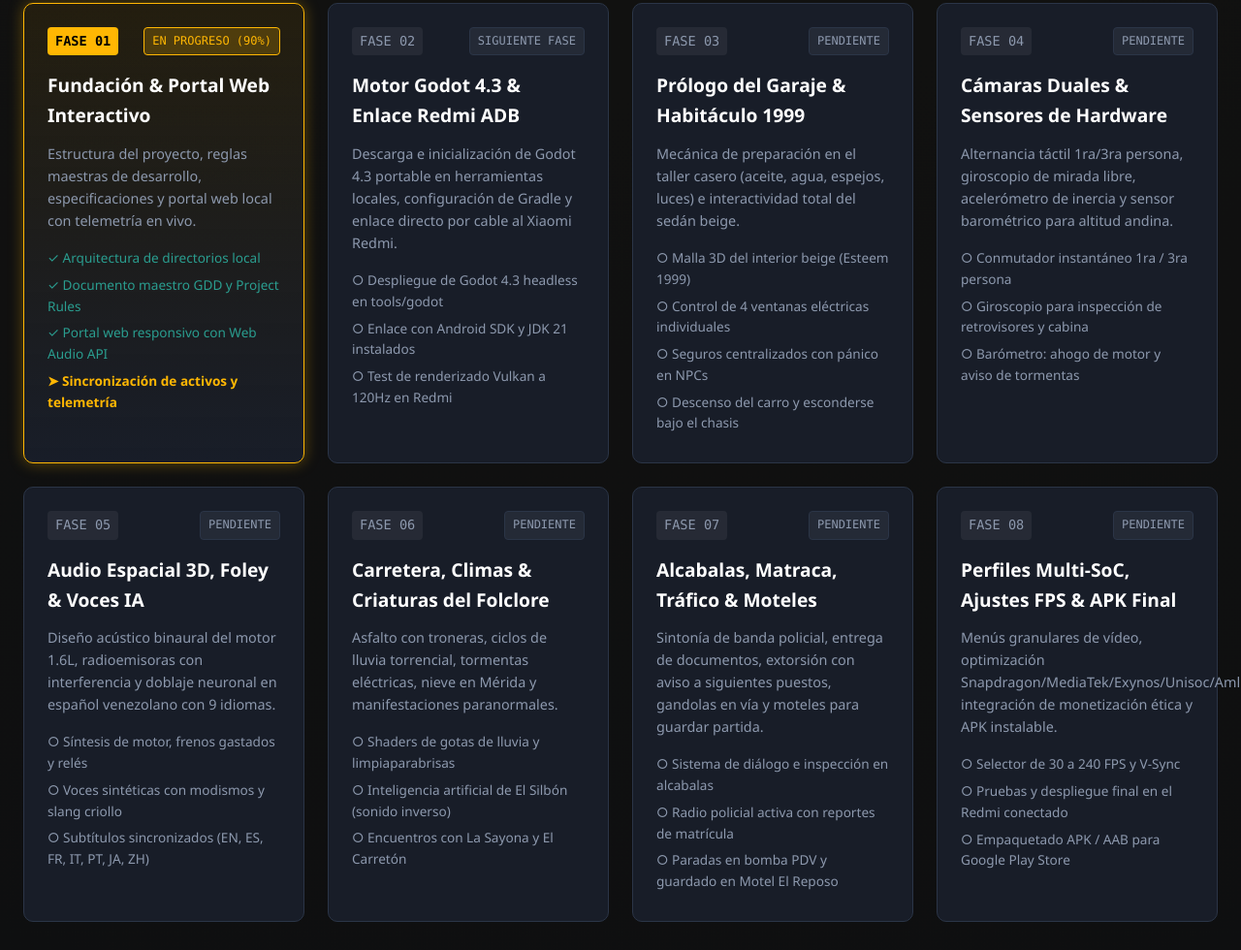
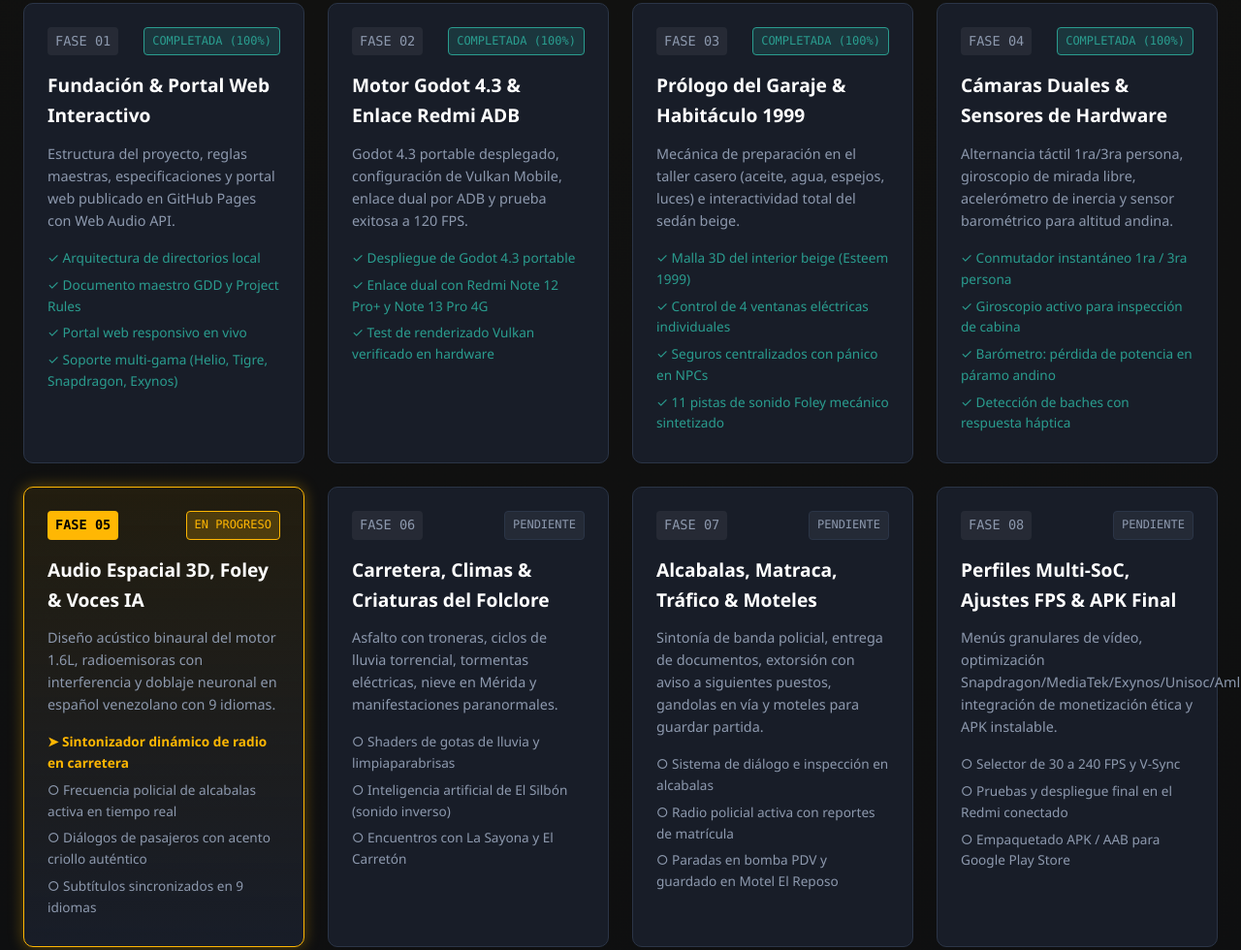
Before and after one commit to emanuelindustri-source/ruta-1999, a plain HTML site: page web/index.html in a window 1280 px wide. Shown: the part 1066-2046 px from the top of the page at 97% size. Drawn offline with Linux system fonts and the light colour scheme.

Commit message:
docs: Actualizar roadmap en vivo a Fase 5 en el portal web

```diff
--- a/web/index.html
+++ b/web/index.html
@@ -75,18 +75,18 @@
 
     <div class="roadmap-timeline">
       <!-- Fase 1 -->
-      <div class="phase-card active">
+      <div class="phase-card">
         <div class="phase-header">
           <span class="phase-num">FASE 01</span>
-          <span class="phase-status status-active">EN PROGRESO (90%)</span>
+          <span class="phase-status status-done">COMPLETADA (100%)</span>
         </div>
         <h3 class="phase-title">Fundación & Portal Web Interactivo</h3>
-        <p class="phase-desc">Estructura del proyecto, reglas maestras de desarrollo, especificaciones y portal web local con telemetría en vivo.</p>
+        <p class="phase-desc">Estructura del proyecto, reglas maestras, especificaciones y portal web publicado en GitHub Pages con Web Audio API.</p>
         <ul class="phase-tasks">
           <li class="done">✓ Arquitectura de directorios local</li>
           <li class="done">✓ Documento maestro GDD y Project Rules</li>
-          <li class="done">✓ Portal web responsivo con Web Audio API</li>
-          <li class="active">➤ Sincronización de activos y telemetría</li>
+          <li class="done">✓ Portal web responsivo en vivo</li>
+          <li class="done">✓ Soporte multi-gama (Helio, Tigre, Snapdragon, Exynos)</li>
         </ul>
       </div>
 
@@ -94,14 +94,14 @@
       <div class="phase-card">
         <div class="phase-header">
           <span class="phase-num">FASE 02</span>
-          <span class="phase-status status-pending">SIGUIENTE FASE</span>
+          <span class="phase-status status-done">COMPLETADA (100%)</span>
         </div>
         <h3 class="phase-title">Motor Godot 4.3 & Enlace Redmi ADB</h3>
-        <p class="phase-desc">Descarga e inicialización de Godot 4.3 portable en herramientas locales, configuración de Gradle y enlace directo por cable al Xiaomi Redmi.</p>
+        <p class="phase-desc">Godot 4.3 portable desplegado, configuración de Vulkan Mobile, enlace dual por ADB y prueba exitosa a 120 FPS.</p>
         <ul class="phase-tasks">
-          <li>○ Despliegue de Godot 4.3 headless en tools/godot</li>
-          <li>○ Enlace con Android SDK y JDK 21 instalados</li>
-          <li>○ Test de renderizado Vulkan a 120Hz en Redmi</li>
+          <li class="done">✓ Despliegue de Godot 4.3 portable</li>
+          <li class="done">✓ Enlace dual con Redmi Note 12 Pro+ y Note 13 Pro 4G</li>
+          <li class="done">✓ Test de renderizado Vulkan verificado en hardware</li>
         </ul>
       </div>
 
@@ -109,15 +109,15 @@
       <div class="phase-card">
         <div class="phase-header">
           <span class="phase-num">FASE 03</span>
-          <span class="phase-status status-pending">PENDIENTE</span>
+          <span class="phase-status status-done">COMPLETADA (100%)</span>
         </div>
         <h3 class="phase-title">Prólogo del Garaje & Habitáculo 1999</h3>
         <p class="phase-desc">Mecánica de preparación en el taller casero (aceite, agua, espejos, luces) e interactividad total del sedán beige.</p>
         <ul class="phase-tasks">
-          <li>○ Malla 3D del interior beige (Esteem 1999)</li>
-          <li>○ Control de 4 ventanas eléctricas individuales</li>
-          <li>○ Seguros centralizados con pánico en NPCs</li>
-          <li>○ Descenso del carro y esconderse bajo el chasis</li>
+          <li class="done">✓ Malla 3D del interior beige (Esteem 1999)</li>
+          <li class="done">✓ Control de 4 ventanas eléctricas individuales</li>
+          <li class="done">✓ Seguros centralizados con pánico en NPCs</li>
+          <li class="done">✓ 11 pistas de sonido Foley mecánico sintetizado</li>
         </ul>
       </div>
 
@@ -125,29 +125,31 @@
       <div class="phase-card">
         <div class="phase-header">
           <span class="phase-num">FASE 04</span>
-          <span class="phase-status status-pending">PENDIENTE</span>
+          <span class="phase-status status-done">COMPLETADA (100%)</span>
         </div>
         <h3 class="phase-title">Cámaras Duales & Sensores de Hardware</h3>
         <p class="phase-desc">Alternancia táctil 1ra/3ra persona, giroscopio de mirada libre, acelerómetro de inercia y sensor barométrico para altitud andina.</p>
         <ul class="phase-tasks">
-          <li>○ Conmutador instantáneo 1ra / 3ra persona</li>
-          <li>○ Giroscopio para inspección de retrovisores y cabina</li>
-          <li>○ Barómetro: ahogo de motor y aviso de tormentas</li>
+          <li class="done">✓ Conmutador instantáneo 1ra / 3ra persona</li>
+          <li class="done">✓ Giroscopio activo para inspección de cabina</li>
+          <li class="done">✓ Barómetro: pérdida de potencia en páramo andino</li>
+          <li class="done">✓ Detección de baches con respuesta háptica</li>
         </ul>
       </div>
 
       <!-- Fase 5 -->
-      <div class="phase-card">
+      <div class="phase-card active">
         <div class="phase-header">
           <span class="phase-num">FASE 05</span>
-          <span class="phase-status status-pending">PENDIENTE</span>
+          <span class="phase-status status-active">EN PROGRESO</span>
         </div>
         <h3 class="phase-title">Audio Espacial 3D, Foley & Voces IA</h3>
         <p class="phase-desc">Diseño acústico binaural del motor 1.6L, radioemisoras con interferencia y doblaje neuronal en español venezolano con 9 idiomas.</p>
         <ul class="phase-tasks">
-          <li>○ Síntesis de motor, frenos gastados y relés</li>
-          <li>○ Voces sintéticas con modismos y slang criollo</li>
-          <li>○ Subtítulos sincronizados (EN, ES, FR, IT, PT, JA, ZH)</li>
+          <li class="active">➤ Sintonizador dinámico de radio en carretera</li>
+          <li>○ Frecuencia policial de alcabalas activa en tiempo real</li>
+          <li>○ Diálogos de pasajeros con acento criollo auténtico</li>
+          <li>○ Subtítulos sincronizados en 9 idiomas</li>
         </ul>
       </div>
 
```
